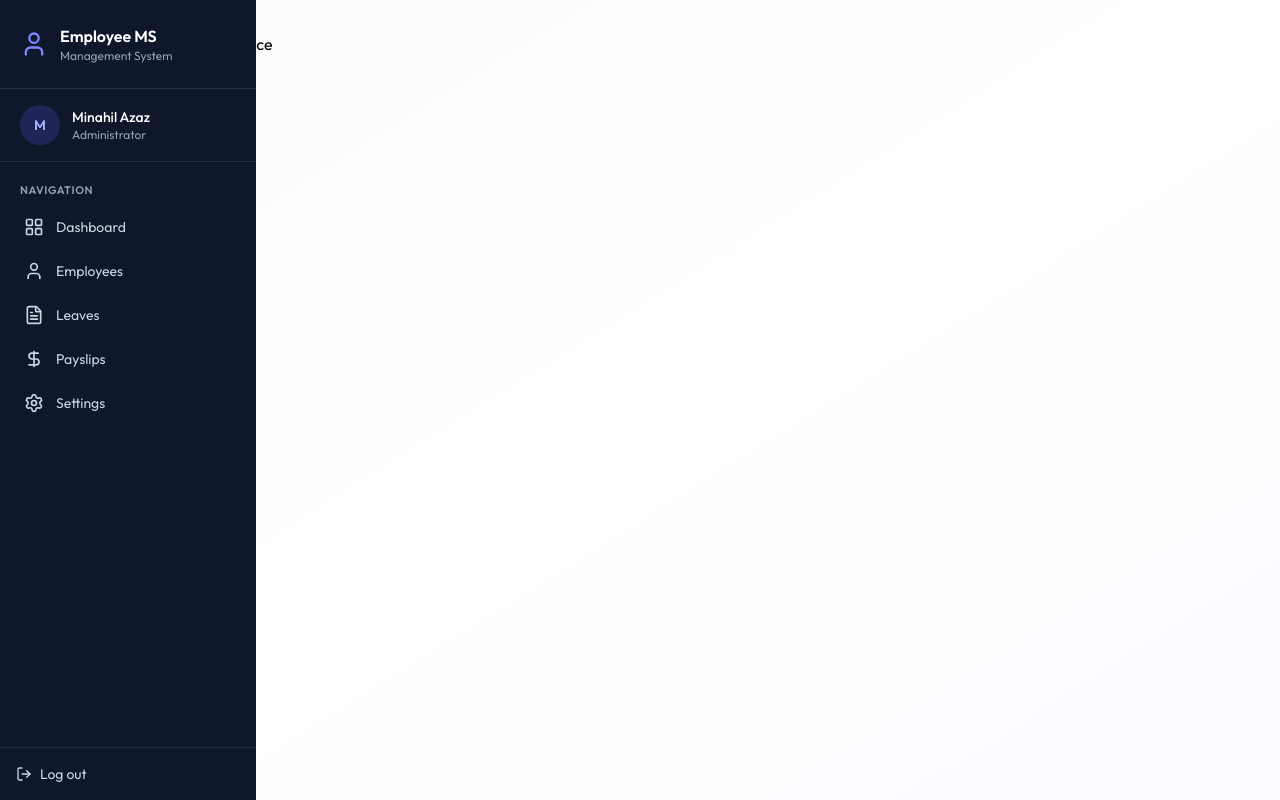
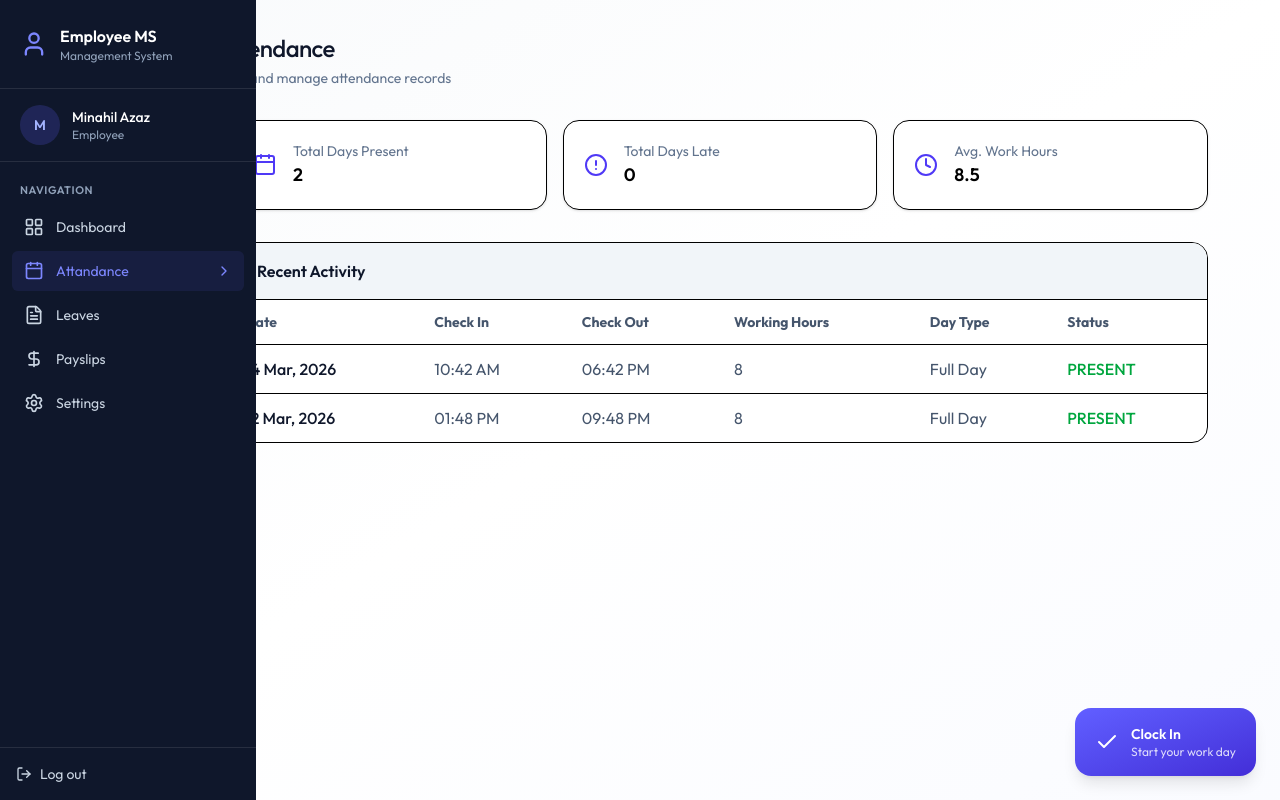
Before and after one commit to minahil-azaz/Employee-Management-System, a React (Vite) app in the folder client/: page /attandence in a window 1280 px wide. Built offline with nearby package versions, Linux system fonts and the light colour scheme.

Commit message:
attandence page is complete

```diff
--- a/client/package.json
+++ b/client/package.json
@@ -10,6 +10,7 @@
     "preview": "vite preview"
   },
   "dependencies": {
+    "date-fns": "^4.1.0",
     "lucide-react": "^1.8.0",
     "react": "^19.2.4",
     "react-dom": "^19.2.4",
--- a/client/src/components/Loading.jsx
+++ b/client/src/components/Loading.jsx
@@ -1,9 +1,9 @@
 const Loading = () => {
     return (
 
-      <div className="flex justify-center items-center h-screen bg-white">
+      <div className="flex items-center justify-center h-screen bg-white">
 
-        <div className="w-10 h-10 border-4 border-indigo-500 border-t-transparent rounded-full animate-spin"></div>
+        <div className="w-10 h-10 border-4 border-indigo-500 rounded-full border-t-transparent animate-spin"></div>
       </div>
     )
   }
--- a/client/src/components/SideBar.jsx
+++ b/client/src/components/SideBar.jsx
@@ -46,13 +46,13 @@ const SideBar = ({ role: roleProp }) => {
   }
 
   const SideBarContent = (
-    <div className="flex flex-col h-full bg-slate-900 text-white w-64">
+    <div className="flex flex-col w-64 h-full text-white bg-slate-900">
 
       {/* BRAND */}
       <div className="px-5 py-6 border-b border-white/10">
         <div className="flex items-center justify-between">
           <div className="flex items-center gap-3">
-            <UserIcon className="size-7 text-indigo-400" />
+            <UserIcon className="text-indigo-400 size-7" />
             <div>
               <p className="font-semibold">Employee MS</p>
               <p className="text-xs text-slate-400">Management System</p>
@@ -67,8 +67,8 @@ const SideBar = ({ role: roleProp }) => {
       </div>
 
       {/* PROFILE */}
-      <div className="px-5 py-4 border-b border-white/10 flex items-center gap-3">
-        <div className="w-10 h-10 rounded-full bg-indigo-500/20 flex items-center justify-center">
+      <div className="flex items-center gap-3 px-5 py-4 border-b border-white/10">
+        <div className="flex items-center justify-center w-10 h-10 rounded-full bg-indigo-500/20">
           <span className="text-sm font-semibold text-indigo-300">
             {UserName && UserName.length > 0
               ? UserName.charAt(0).toUpperCase()
@@ -78,7 +78,7 @@ const SideBar = ({ role: roleProp }) => {
 
         <div className="min-w-0">
           <p className="text-sm font-medium truncate">{UserName}</p>
-          <p className="text-xs text-slate-400 truncate">
+          <p className="text-xs truncate text-slate-400">
             {role === 'ADMIN' ? 'Administrator' : 'Employee'}
           </p>
         </div>
@@ -120,7 +120,7 @@ const SideBar = ({ role: roleProp }) => {
       <div className="p-4 border-t border-white/10">
         <button
           onClick={handlelogout}
-          className="flex items-center gap-2 text-sm text-slate-300 hover:text-red-400 transition"
+          className="flex items-center gap-2 text-sm transition text-slate-300 hover:text-red-400"
         >
           <LogOutIcon size={16} />
           Log out
@@ -141,7 +141,7 @@ const SideBar = ({ role: roleProp }) => {
     <>
       {/* MOBILE BUTTON */}
       <button
-        className="lg:hidden p-2"
+        className="p-2 lg:hidden"
         onClick={() => setMobileOpen(true)}
       >
         <MenuIcon size={20} />
@@ -150,13 +150,13 @@ const SideBar = ({ role: roleProp }) => {
       {/* OVERLAY */}
       {mobileOpen && (
         <div
-          className="fixed inset-0 bg-black/40 z-40"
+          className="fixed inset-0 z-40 bg-black/40"
           onClick={() => setMobileOpen(false)}
         />
       )}
 
       {/* DESKTOP SIDEBAR */}
-      <aside className="hidden lg:flex fixed inset-y-0 left-0 z-30">
+      <aside className="fixed inset-y-0 left-0 z-30 hidden lg:flex">
         {SideBarContent}
       </aside>
 
--- /dev/null
+++ b/client/src/components/attandence/attandenceHistory.jsx
@@ -0,0 +1,107 @@
+import React from "react"
+import { format } from "date-fns"
+import { getDayTypeDisplay } from "../../data/assets"
+
+const AttandenceHistory = ({ history = [] }) => {
+  return (
+    <div className="mx-4 overflow-hidden bg-white border rounded-2xl">
+
+      {/* HEADER */}
+      <div className="p-4 px-6 border-b bg-slate-100">
+        <h3 className="font-semibold text-slate-900">
+          Recent Activity
+        </h3>
+      </div>
+
+      {/* TABLE */}
+      <div className="overflow-x-auto">
+        <table className="w-full">
+
+          <thead>
+            <tr className="text-sm text-left text-slate-600">
+              <th className="p-3">Date</th>
+              <th className="p-3">Check In</th>
+              <th className="p-3">Check Out</th>
+              <th className="p-3">Working Hours</th>
+              <th className="p-3">Day Type</th>
+              <th className="p-3">Status</th>
+            </tr>
+          </thead>
+
+          <tbody>
+            {history.length === 0 ? (
+              <tr>
+                <td
+                  colSpan={6}
+                  className="p-10 text-center text-slate-500"
+                >
+                  No record found
+                </td>
+              </tr>
+            ) : (
+              history.map((record) => {
+                const dayType = getDayTypeDisplay(record)
+
+                return (
+                  <tr
+                    key={record._id || record.id}
+                    className="border-t"
+                  >
+
+                    {/* DATE */}
+                    <td className="p-3 font-medium text-slate-900">
+                      {record.date
+                        ? format(new Date(record.date), "dd MMM, yyyy")
+                        : "-"}
+                    </td>
+
+                    {/* CHECK IN */}
+                    <td className="p-3 text-slate-600">
+                      {record.checkIn
+                        ? format(new Date(record.checkIn), "hh:mm a")
+                        : "-"}
+                    </td>
+
+                    {/* CHECK OUT */}
+                    <td className="p-3 text-slate-600">
+                      {record.checkOut
+                        ? format(new Date(record.checkOut), "hh:mm a")
+                        : "-"}
+                    </td>
+
+                    {/* WORK HOURS */}
+                    <td className="p-3 text-slate-600">
+                      {record.workingHours || "-"}
+                    </td>
+
+                    {/* DAY TYPE (IMPORTANT FIX: object safe render) */}
+                    <td className="p-3 text-slate-600">
+                      {dayType?.label || "-"}
+                    </td>
+
+                    {/* STATUS (FIXED) */}
+                    <td
+                      className={`p-3 font-medium ${
+                        record.status === "PRESENT"
+                          ? "text-green-600"
+                          : record.status === "LATE"
+                          ? "text-yellow-600"
+                          : "text-slate-500"
+                      }`}
+                    >
+                      {record.status || "-"}
+                    </td>
+
+                  </tr>
+                )
+              })
+            )}
+          </tbody>
+
+        </table>
+      </div>
+    </div>
+  )
+}
+
+export default AttandenceHistory
--- /dev/null
+++ b/client/src/components/attandence/attandenceStat.jsx
@@ -0,0 +1,51 @@
+import React from 'react'
+import { CalendarIcon, ClockIcon, AlertCircleIcon } from 'lucide-react'
+
+const AttandenceStat = ({ history = [] }) => {
+  const totalPresent = history.filter(
+    h => h.status === "PRESENT" || h.status === "LATE"
+  ).length
+
+  const totalLate = history.filter(
+    h => h.status === "LATE"
+  ).length
+
+  const stats = [
+    {
+      label: "Total Days Present",
+      value: totalPresent,
+      icon: CalendarIcon,
+    },
+    {
+      label: "Total Days Late",
+      value: totalLate,
+      icon: AlertCircleIcon,
+    },
+    {
+      label: "Avg. Work Hours",
+      value: "8.5",
+      icon: ClockIcon,
+    },
+  ]
+
+  return (
+    <div className="grid grid-cols-1 gap-4 mx-4 mb-8 sm:grid-cols-3">
+      {stats.map((stat) => (
+        <div
+          key={stat.label}
+          className="flex items-center gap-4 p-5 bg-white border shadow-sm rounded-2xl"
+        >
+          {/* ICON FIX */}
+          <stat.icon className="w-6 h-6 text-indigo-600" />
+
+          <div>
+            <p className="text-sm text-slate-500">{stat.label}</p>
+            <p className="text-lg font-semibold">{stat.value}</p>
+          </div>
+        </div>
+      ))}
+    </div>
+  )
+}
+
+export default AttandenceStat
--- /dev/null
+++ b/client/src/components/attandence/checkInButton.jsx
@@ -0,0 +1,73 @@
+import { CheckIcon, Loader2Icon, LogOutIcon } from 'lucide-react'
+import React, { useState } from 'react'
+
+const CheckInButton = ({ todayRecord, onAction }) => {
+  const [loading, setLoading] = useState(false)
+
+  const handleAttendance = () => {
+    setLoading(true)
+
+    setTimeout(() => {
+      onAction?.()
+      setLoading(false)
+    }, 1000)
+  }
+
+  // If already checked out
+  if (todayRecord?.checkOut) {
+    return (
+      <div className="fixed z-50 max-w-sm p-4 text-center border shadow-lg bottom-6 right-6 bg-slate-50 border-slate-200 rounded-2xl">
+        <h3 className="text-lg font-semibold text-slate-900">
+          Work day completed!
+        </h3>
+        <p className="mt-1 text-sm text-slate-500">
+          Great job. See you tomorrow!
+        </p>
+      </div>
+    )
+  }
+
+  const isCheckedIn = !!todayRecord?.checkIn
+
+  return (
+    <div className="fixed z-50 bottom-6 right-6">
+      <button
+        onClick={handleAttendance}
+        disabled={loading}
+        className={`flex items-center justify-center gap-3 px-5 py-4 rounded-2xl text-white shadow-lg transition-all ${
+          isCheckedIn
+            ? 'bg-slate-700 hover:bg-slate-800'
+            : 'bg-gradient-to-br from-indigo-500 to-indigo-700 hover:from-indigo-600 hover:to-indigo-800'
+        }`}
+      >
+        {/* ICON */}
+        {loading ? (
+          <Loader2Icon className="w-6 h-6 animate-spin" />
+        ) : isCheckedIn ? (
+          <LogOutIcon className="w-6 h-6" />
+        ) : (
+          <CheckIcon className="w-6 h-6" />
+        )}
+
+        {/* TEXT */}
+        <div className="flex flex-col text-left">
+          <span className="text-sm font-semibold">
+            {loading
+              ? "Processing..."
+              : isCheckedIn
+              ? "Check Out"
+              : "Clock In"}
+          </span>
+
+          <span className="text-xs opacity-80">
+            {isCheckedIn
+              ? "Click to check out"
+              : "Start your work day"}
+          </span>
+        </div>
+      </button>
+    </div>
+  )
+}
+
+export default CheckInButton
--- a/client/src/pages/Attandence.jsx
+++ b/client/src/pages/Attandence.jsx
@@ -1,8 +1,89 @@
-import React from 'react'
+import React, { useState, useEffect, useCallback } from 'react'
+import { dummyAttendanceData } from "../data/assets"
+
+import CheckInButton from "../components/attandence/checkInButton"
+import AttendanceStat from "../components/attandence/attandenceStat"
+import AttandenceHistory from "../components/attandence/attandenceHistory"
 
 const Attandence = () => {
+  const [history, setHistory] = useState([])
+  const [loading, setLoading] = useState(true)
+  const [isDelete] = useState(false)
+
+  // FETCH DATA
+  const fetchData = useCallback(() => {
+    setHistory(dummyAttendanceData)
+    setTimeout(() => setLoading(false), 500)
+  }, [])
+
+  useEffect(() => {
+    fetchData()
+    console.log("Attendance component loaded")
+    console.log("Dummy Data:", dummyAttendanceData)
+  }, [fetchData])
+
+  // LOADING UI
+  if (loading) {
+    return (
+      <div className="flex justify-center p-10">
+        <div className="w-8 h-8 border-2 border-indigo-600 rounded-full animate-spin border-t-transparent" />
+      </div>
+    )
+  }
+
+  // TODAY DATE
+  const today = new Date()
+  today.setHours(0, 0, 0, 0)
+
+  // SAFE FILTER
+  const todayRecords = history.filter(record => {
+    if (!record?.date) return false
+
+    const [day, month, year] = record.date.split("/")
+    const recordDate = new Date(year, month - 1, day)
+
+    return recordDate.toDateString() === today.toDateString()
+  })
+
+  const todayRecord = todayRecords[0] || null
+
   return (
-    <div>attandence</div>
+    <div className="mx-6 animate-fade-in">
+
+      {/* HEADER */}
+      <div className="page-header">
+        <h1 className=" page-title">Attendance</h1>
+        <p className="page-subtitle">
+          View and manage attendance records
+        </p>
+      </div>
+
+      {/* DELETE WARNING */}
+      {isDelete && (
+        <div className="p-6 mb-8 text-center border rounded-2xl bg-rose-50 border-rose-200">
+          <p className="text-rose-600">
+            You can no longer clock in or out because your employment record has been marked as deleted
+          </p>
+        </div>
+      )}
+
+      {/* CHECK-IN BUTTON */}
+      {!isDelete && (
+        <div className="mb-8">
+          <CheckInButton
+            todayRecord={todayRecord}
+            onAction={fetchData}
+          />
+        </div>
+      )}
+
+      {/* STATS */}
+      <AttendanceStat history={history} />
+
+      {/* HISTORY */}
+      <AttandenceHistory history={history} />
+
+    </div>
   )
 }
 
--- a/client/src/pages/Layout.jsx
+++ b/client/src/pages/Layout.jsx
@@ -7,10 +7,10 @@ const Layout = () => {
     <div className="min-h-screen bg-linear-to-br from-slate-50 via-white to-indigo-50/30">
 
 
-      <SideBar role="ADMIN" />
+      <SideBar role="EMPLOYEE" />
 
-      <main className=" ml-40 flex-1 overflow-y-auto">
-        <div className="p-4 pt-16 sm:p-6 lg:p-8 max-w-6xl mx-auto">
+      <main className="flex-1 ml-40 overflow-y-auto ">
+        <div className="max-w-6xl p-4 pt-16 mx-auto sm:p-6 lg:p-8">
           <Outlet />
         </div>
       </main>
```
Also changed, not shown: 1 other file (tests, documents, lock files or other folders).
